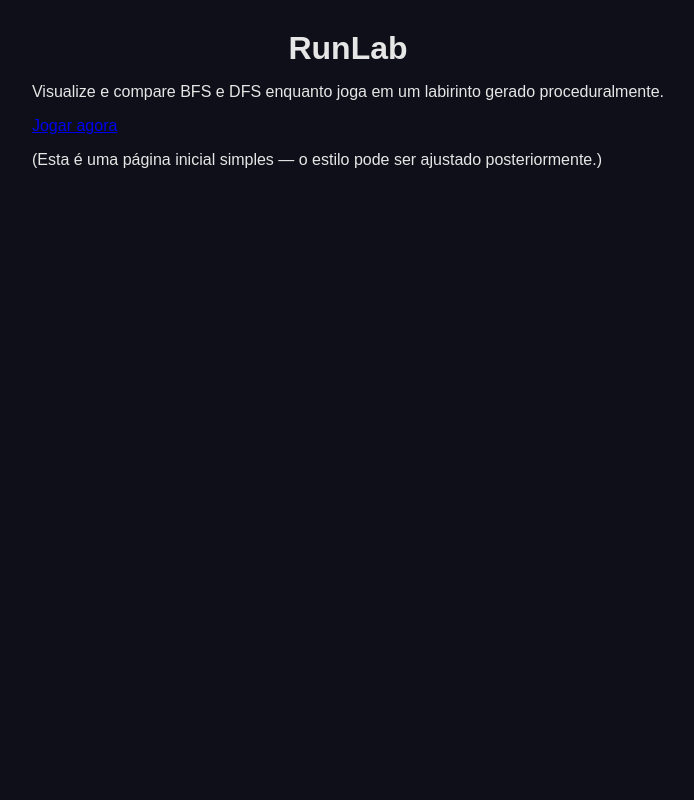
After one commit to ViiniVinicin/pi-labirinto, a Flask app: template templates/landing.html in a window 1280 px wide. The commit adds this page. Shown: the whole page, without its empty margins (292-986 px from the left). Run offline with Flask 2, Linux system fonts and the light colour scheme; the template is opened without the code that fills it, so the values that code supplies are empty.

Commit message:
add: Base para front e edição read.me

```diff
--- a/server/app.py
+++ b/server/app.py
@@ -18,6 +18,12 @@ games = {}
 
 @app.route('/')
 def index():
+    # Página inicial (landing). A interface do jogo fica em /labirinto
+    return render_template('landing.html')
+
+
+@app.route('/labirinto')
+def labirinto():
     return render_template('index.html')
 
 
--- a/static/styles.css
+++ b/static/styles.css
@@ -11,3 +11,10 @@ canvas{background:#14141e;border:1px solid #333;display:block;max-width:100%;hei
 .stats{display:flex;gap:12px;margin-top:6px;justify-content:center}
 button{background:#2a2a36;color:#fff;border:1px solid #444;padding:6px 10px;border-radius:4px}
 input{width:60px;padding:4px;border-radius:4px;border:1px solid #444;background:#0f0f19;color:#fff}
+
+/* splash / tela inicial simples */
+.splash-overlay{position:fixed;left:0;top:0;width:100%;height:100%;background:linear-gradient(180deg, rgba(6,6,12,0.95), rgba(12,12,20,0.95));display:flex;align-items:center;justify-content:center;z-index:1000}
+.splash-card{background:rgba(20,20,30,0.9);padding:28px;border-radius:8px;text-align:center;box-shadow:0 8px 30px rgba(0,0,0,0.6)}
+.splash-card h2{margin:0 0 8px}
+.splash-card p{margin:0 0 12px;color:#d9d9d9}
+.splash-card button{padding:8px 14px;font-size:16px}
--- /dev/null
+++ b/templates/landing.html
@@ -0,0 +1,21 @@
+<!doctype html>
+<html lang="pt-BR">
+  <head>
+    <meta charset="utf-8" />
+    <meta name="viewport" content="width=device-width, initial-scale=1" />
+    <title>RunLab — Início</title>
+    <link rel="stylesheet" href="/static/styles.css">
+  </head>
+  <body>
+    <div class="container">
+      <div class="landing-card">
+        <h1>RunLab</h1>
+        <p>Visualize e compare BFS e DFS enquanto joga em um labirinto gerado proceduralmente.</p>
+        <p>
+          <a class="primary-btn" href="/labirinto">Jogar agora</a>
+        </p>
+        <p class="small">(Esta é uma página inicial simples — o estilo pode ser ajustado posteriormente.)</p>
+      </div>
+    </div>
+  </body>
+</html>
```
Also changed, not shown: README.md (added).
